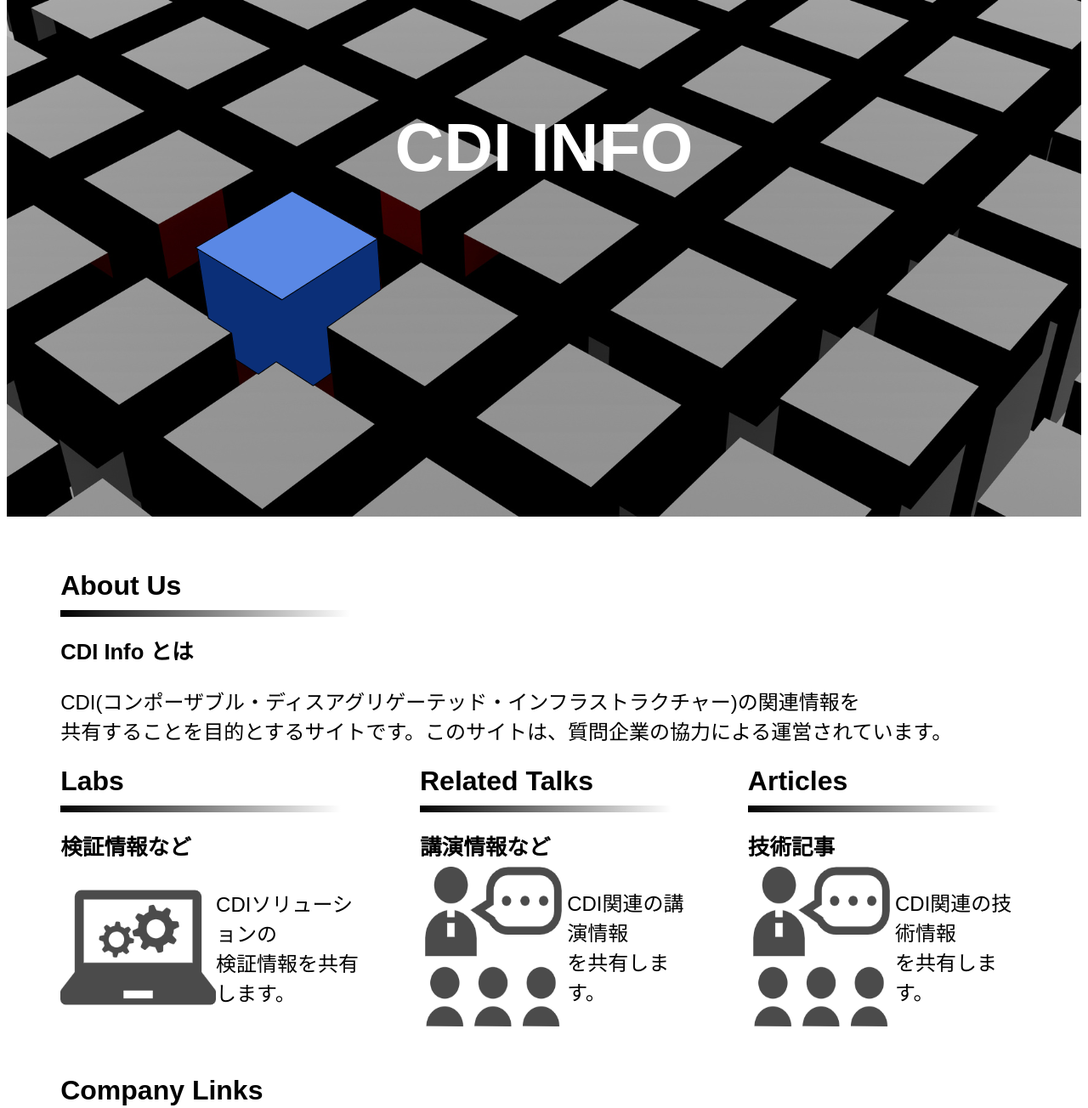
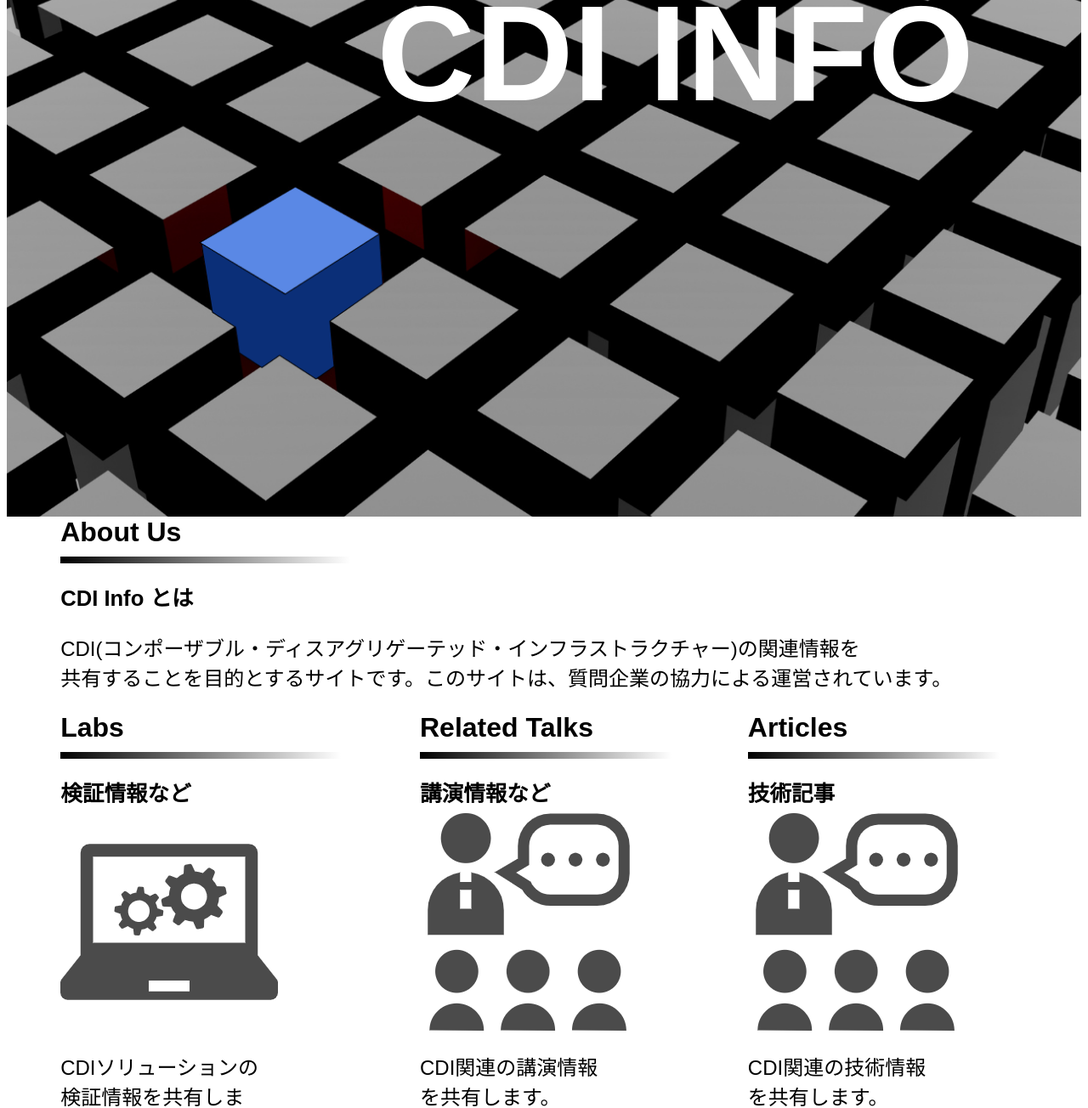
Before and after one commit to TakeshiKanazawa/company-site-20240714, a plain HTML site: page index.html in a window 1280 px wide. Shown: the part 200-1504 px from the top of the page at 85% size. Drawn offline with Linux system fonts and the light colour scheme.

Commit message:
メイン画像の文字位置修正

```diff
--- a/css/style.css
+++ b/css/style.css
@@ -34,17 +34,16 @@ header
   background-position: center top;
   /* 背景画像の折り返しを無効化 */
   background-repeat: no-repeat;
-
-  margin-bottom: 5%;
+  background-size: cover;
+  position: relative;
 }
 
 #header .top {
-  text-align: center;
-  margin: 0 auto;
-  position: relative;
-  top: 40%;
+  position: absolute;
+  right: 10%;
+  top: 7%;
   color: white;
-  font-size: 5rem;
+  font-size: 10rem;
 }
 
 /* 共通のコンテンツ幅設定クラス */
@@ -212,7 +211,7 @@ li.policy-li {
 
 #footer p {
   text-align: right;
-  margin: 4%;
+  margin: 1%;
 }
 
 .icon {
@@ -228,6 +227,13 @@ li.policy-li {
 
 .mail-icon {
   width: 7%;
+}
+
+.contents {
+  display: flex;
+  align-items: center;
+  justify-content: space-between;
+  flex-wrap: wrap;
 }
 
 .button {
@@ -253,6 +259,8 @@ li.policy-li {
 */
 
 /* TODO */
-/* @media screen and (max-width: ***px) {
-
-} */
+@media screen and (max-width: 950px) {
+  .flex {
+    flex-direction: column;
+  }
+}
--- a/index.html
+++ b/index.html
@@ -19,6 +19,7 @@
   <header id="header">
     <h1 class="top">CDI INFO</h1>
   </header>
+  <main>
     <!-- About us -->
     <section id="about" class="wrapper">
       <div class="group">
@@ -136,13 +137,13 @@
         </div>
       </div>
     </section>
+  </main>
   <Footer id="footer">
     <ul class="policy">
       <li class="policy-li">プライバシーポリシー</li>
       <li class="policy-li">免責事項</li>
     </ul>
     <p>cdi-info.jp brought to you by VA Linux Systems Japan.</p>
-
   </Footer>
 </body>
 
```
Lines whose indentation alone changed are shown as unchanged.
